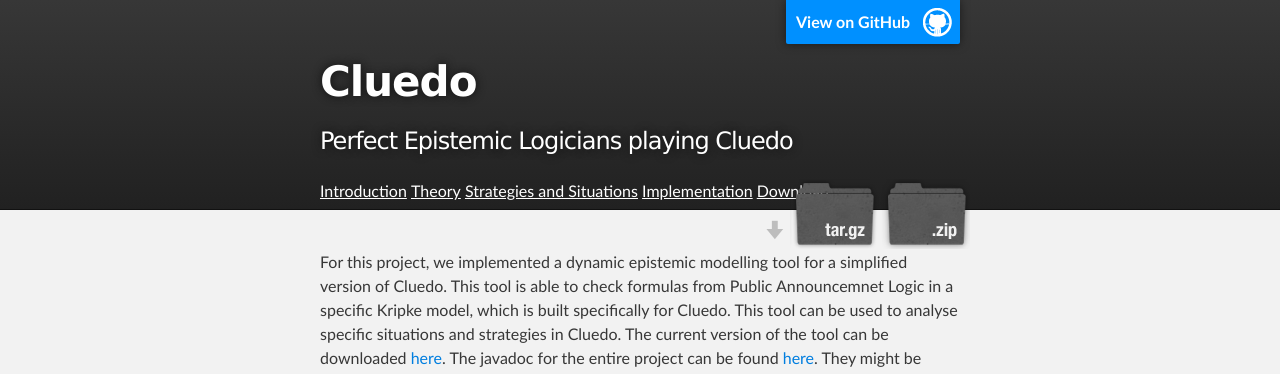
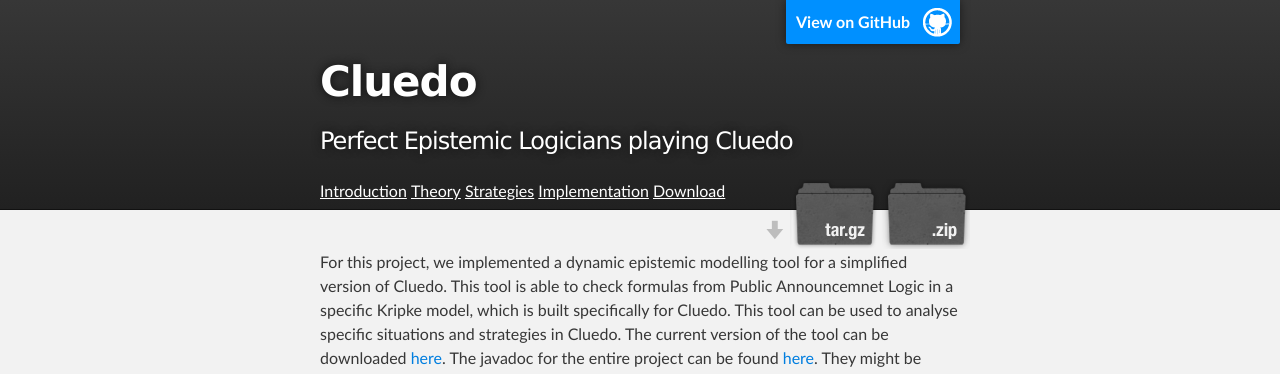
Before and after one commit to rmellema/Cluedo, a Jekyll site: the page built from index.html, in a window 1280 px wide and 900 px high. Shown: the top 374 px of the window. Built offline with Jekyll 4.4.1, drawn with Linux system fonts in a browser that asks for light colours.

Commit message:
Omdat het anders niet past

```diff
--- a/_layouts/default.html
+++ b/_layouts/default.html
@@ -24,7 +24,7 @@
             <ul>
               <li><a href="./index.html">Introduction</a></li>
               <li><a href="./theory.html">Theory</a></li>
-              <li><a href="./strategies.html">Strategies and Situations</a></li>
+              <li><a href="./strategies.html">Strategies</a></li>
               <li><a href="./implementation.html">Implementation</a></li>
               <li><a href="./download.html">Download</a></li>
             </ul>
```
